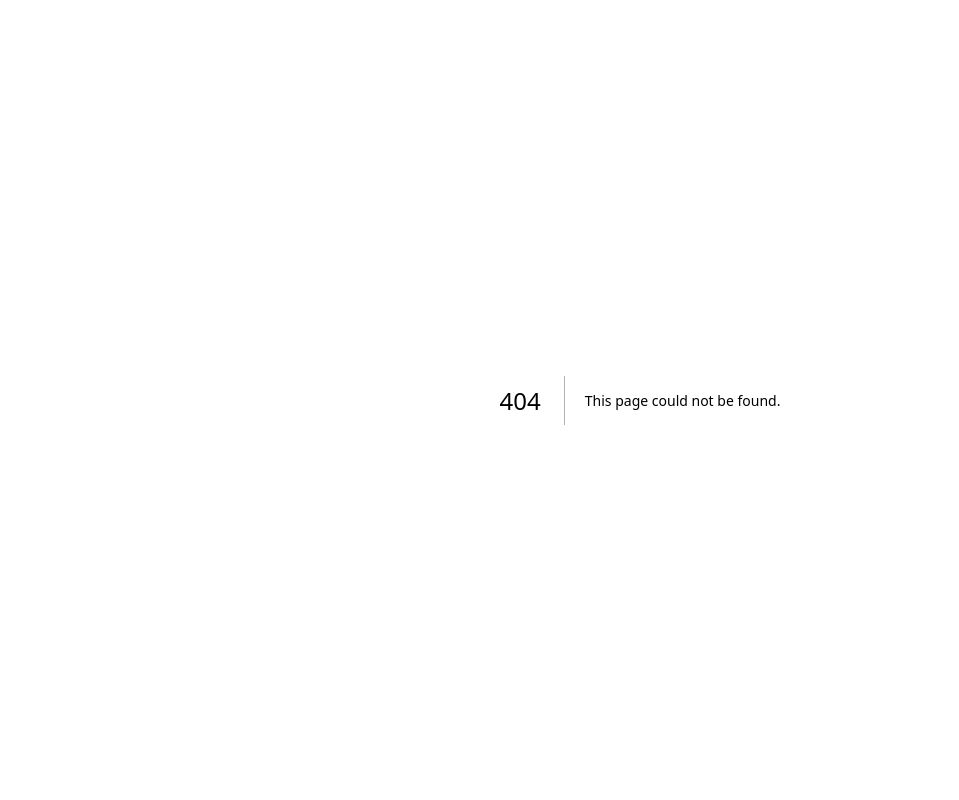
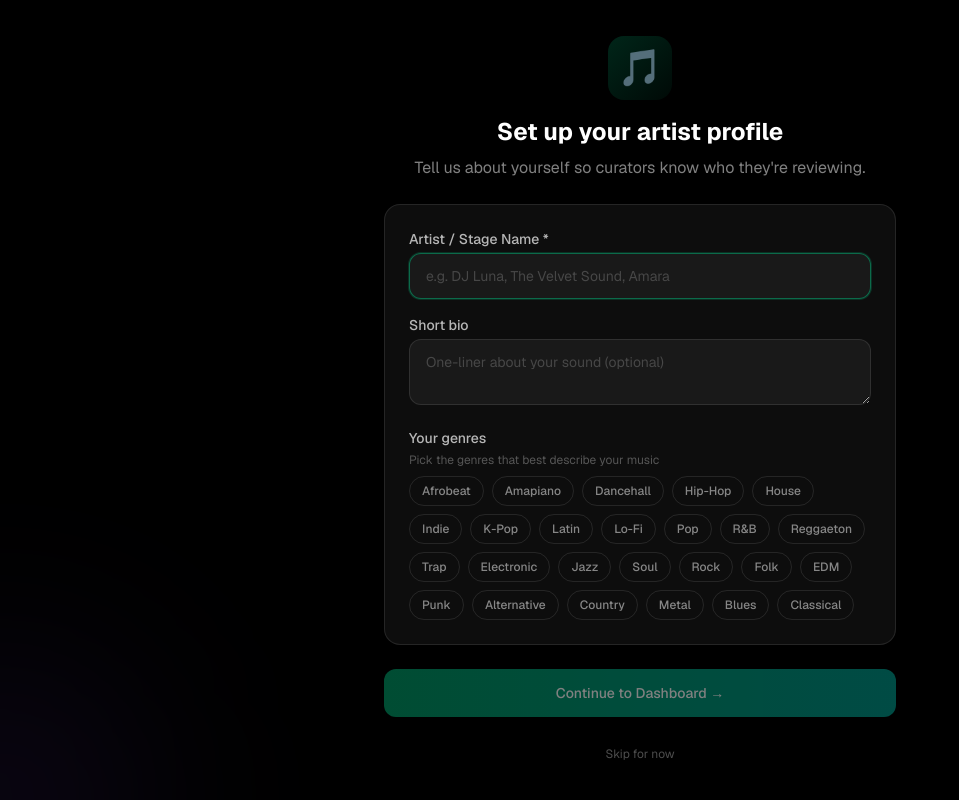
Before and after one commit to mixmverse/placify, a Next.js app: page /onboarding in a window 1280 px wide. Before the commit this address had no page. Shown: the whole page, without its empty margins (0-959 px from the left). Built offline with nearby package versions, Linux system fonts and the light colour scheme.

Commit message:
feat: artist onboarding page + API route

```diff
--- /dev/null
+++ b/src/app/(auth)/onboarding/page.tsx
@@ -0,0 +1,143 @@
+// src/app/(auth)/onboarding/page.tsx
+"use client";
+import { useState } from "react";
+import { useRouter } from "next/navigation";
+
+const GENRE_OPTIONS = [
+  "Afrobeat", "Amapiano", "Dancehall", "Hip-Hop", "House", "Indie",
+  "K-Pop", "Latin", "Lo-Fi", "Pop", "R&B", "Reggaeton", "Trap",
+  "Electronic", "Jazz", "Soul", "Rock", "Folk", "EDM", "Punk",
+  "Alternative", "Country", "Metal", "Blues", "Classical",
+];
+
+export default function OnboardingPage() {
+  const router = useRouter();
+  const [artistName, setArtistName] = useState("");
+  const [bio, setBio] = useState("");
+  const [selectedGenres, setSelectedGenres] = useState<Set<string>>(new Set());
+  const [loading, setLoading] = useState(false);
+  const [error, setError] = useState("");
+
+  function toggleGenre(genre: string) {
+    setSelectedGenres((prev) => {
+      const next = new Set(prev);
+      if (next.has(genre)) next.delete(genre);
+      else next.add(genre);
+      return next;
+    });
+  }
+
+  async function handleComplete() {
+    if (!artistName.trim()) {
+      setError("Artist/stage name is required");
+      return;
+    }
+    setError("");
+    setLoading(true);
+    try {
+      const res = await fetch("/api/onboarding", {
+        method: "POST",
+        headers: { "Content-Type": "application/json" },
+        body: JSON.stringify({
+          artistName: artistName.trim(),
+          bio: bio.trim(),
+          genres: Array.from(selectedGenres),
+        }),
+      });
+      if (!res.ok) {
+        const data = await res.json();
+        throw new Error(data.error || "Failed to save profile");
+      }
+      router.push("/dashboard/artist");
+    } catch (e) {
+      setError(e instanceof Error ? e.message : "Something went wrong");
+    } finally {
+      setLoading(false);
+    }
+  }
+
+  return (
+    <div className="flex min-h-screen items-center justify-center bg-black p-4">
+      <div className="pointer-events-none absolute inset-0 overflow-hidden">
+        <div className="absolute -top-32 -right-32 h-64 w-64 rounded-full bg-emerald-500/10 blur-[100px]" />
+        <div className="absolute -bottom-32 -left-32 h-64 w-64 rounded-full bg-violet-500/10 blur-[100px]" />
+      </div>
+
+      <div className="relative w-full max-w-lg space-y-6">
+        <div className="text-center">
+          <div className="inline-flex h-16 w-16 items-center justify-center rounded-2xl bg-gradient-to-br from-emerald-500/20 to-emerald-500/5 text-4xl">🎵</div>
+          <h1 className="mt-4 text-2xl font-bold text-white">Set up your artist profile</h1>
+          <p className="mt-2 text-white/50">
+            Tell us about yourself so curators know who they&apos;re reviewing.
+          </p>
+        </div>
+
+        <div className="space-y-4 rounded-2xl border border-white/10 bg-white/5 p-6 backdrop-blur-sm">
+          <div>
+            <label className="mb-1 block text-sm font-medium text-white/70">Artist / Stage Name *</label>
+            <input
+              type="text"
+              value={artistName}
+              onChange={(e) => setArtistName(e.target.value)}
+              placeholder="e.g. DJ Luna, The Velvet Sound, Amara"
+              autoFocus
+              className="w-full rounded-xl border border-white/10 bg-white/5 px-4 py-3 text-sm text-white placeholder-white/20 outline-none transition-colors focus:border-emerald-500/50 focus:ring-1 focus:ring-emerald-500/20"
+            />
+          </div>
+
+          <div>
+            <label className="mb-1 block text-sm font-medium text-white/70">Short bio</label>
+            <textarea
+              value={bio}
+              onChange={(e) => setBio(e.target.value)}
+              placeholder="One-liner about your sound (optional)"
+              rows={2}
+              className="w-full rounded-xl border border-white/10 bg-white/5 px-4 py-3 text-sm text-white placeholder-white/20 outline-none transition-colors focus:border-emerald-500/50 focus:ring-1 focus:ring-emerald-500/20"
+            />
+          </div>
+
+          <div>
+            <label className="mb-1 block text-sm font-medium text-white/70">Your genres</label>
+            <p className="mb-2 text-xs text-white/30">Pick the genres that best describe your music</p>
+            <div className="flex max-h-40 flex-wrap gap-2 overflow-y-auto">
+              {GENRE_OPTIONS.map((genre) => (
+                <button
+                  key={genre}
+                  onClick={() => toggleGenre(genre)}
+                  className={`rounded-full px-3 py-1.5 text-xs font-medium transition-all ${
+                    selectedGenres.has(genre)
+                      ? "bg-emerald-500/20 text-emerald-300 border border-emerald-500/30"
+                      : "border border-white/10 text-white/50 hover:border-white/20 hover:text-white/70"
+                  }`}
+                >
+                  {genre}
+                </button>
+              ))}
+            </div>
+          </div>
+        </div>
+
+        {error && (
+          <div className="rounded-xl border border-red-500/20 bg-red-500/5 p-3 text-sm text-red-400">
+            {error}
+          </div>
+        )}
+
+        <button
+          onClick={handleComplete}
+          disabled={loading || !artistName.trim()}
+          className="w-full rounded-xl bg-gradient-to-r from-emerald-600 to-teal-600 px-6 py-3.5 text-sm font-medium text-white shadow-lg shadow-emerald-500/25 transition-all hover:shadow-emerald-500/40 disabled:opacity-50 disabled:shadow-none"
+        >
+          {loading ? "Saving..." : "Continue to Dashboard →"}
+        </button>
+
+        <button
+          onClick={() => router.push("/dashboard/artist")}
+          className="w-full text-center text-xs text-white/30 hover:text-white/50"
+        >
+          Skip for now
+        </button>
+      </div>
+    </div>
+  );
+}
--- /dev/null
+++ b/src/app/api/onboarding/route.ts
@@ -0,0 +1,69 @@
+// src/app/api/onboarding/route.ts
+import { NextResponse } from "next/server";
+import { auth } from "@/lib/auth";
+import db from "@/lib/db";
+
+// POST /api/onboarding — save artist profile after first login
+export async function POST(request: Request) {
+  const session = await auth();
+  if (!session?.user?.email) {
+    return NextResponse.json({ error: "Unauthorized" }, { status: 401 });
+  }
+
+  const user = await db.user.findUnique({
+    where: { email: session.user.email },
+    select: { id: true },
+  });
+  if (!user) {
+    return NextResponse.json({ error: "User not found" }, { status: 404 });
+  }
+
+  const body = await request.json();
+  const { artistName, bio, genres } = body as {
+    artistName: string;
+    bio?: string;
+    genres?: string[];
+  };
+
+  if (!artistName?.trim()) {
+    return NextResponse.json({ error: "Artist name is required" }, { status: 400 });
+  }
+
+  // Upsert ArtistProfile
+  const existing = await db.artistProfile.findUnique({ where: { userId: user.id } });
+  if (existing) {
+    await db.artistProfile.update({
+      where: { userId: user.id },
+      data: { artistName: artistName.trim(), bio: bio?.trim() || null },
+    });
+  } else {
+    await db.artistProfile.create({
+      data: {
+        userId: user.id,
+        artistName: artistName.trim(),
+        bio: bio?.trim() || null,
+      },
+    });
+  }
+
+  // Link genres if provided
+  if (genres?.length) {
+    for (const genreSlug of genres) {
+      const genre = await db.genre.findFirst({
+        where: { OR: [{ slug: genreSlug }, { name: genreSlug }] },
+      });
+      if (genre) {
+        // Create a track-genre preference — or we could store on profile
+        // For now, just ensure the genre exists (curator matching uses CuratorGenrePref)
+      }
+    }
+  }
+
+  // Mark user as having completed onboarding (set isArtist if not already)
+  await db.user.update({
+    where: { id: user.id },
+    data: { isArtist: true },
+  });
+
+  return NextResponse.json({ ok: true });
+}
```
